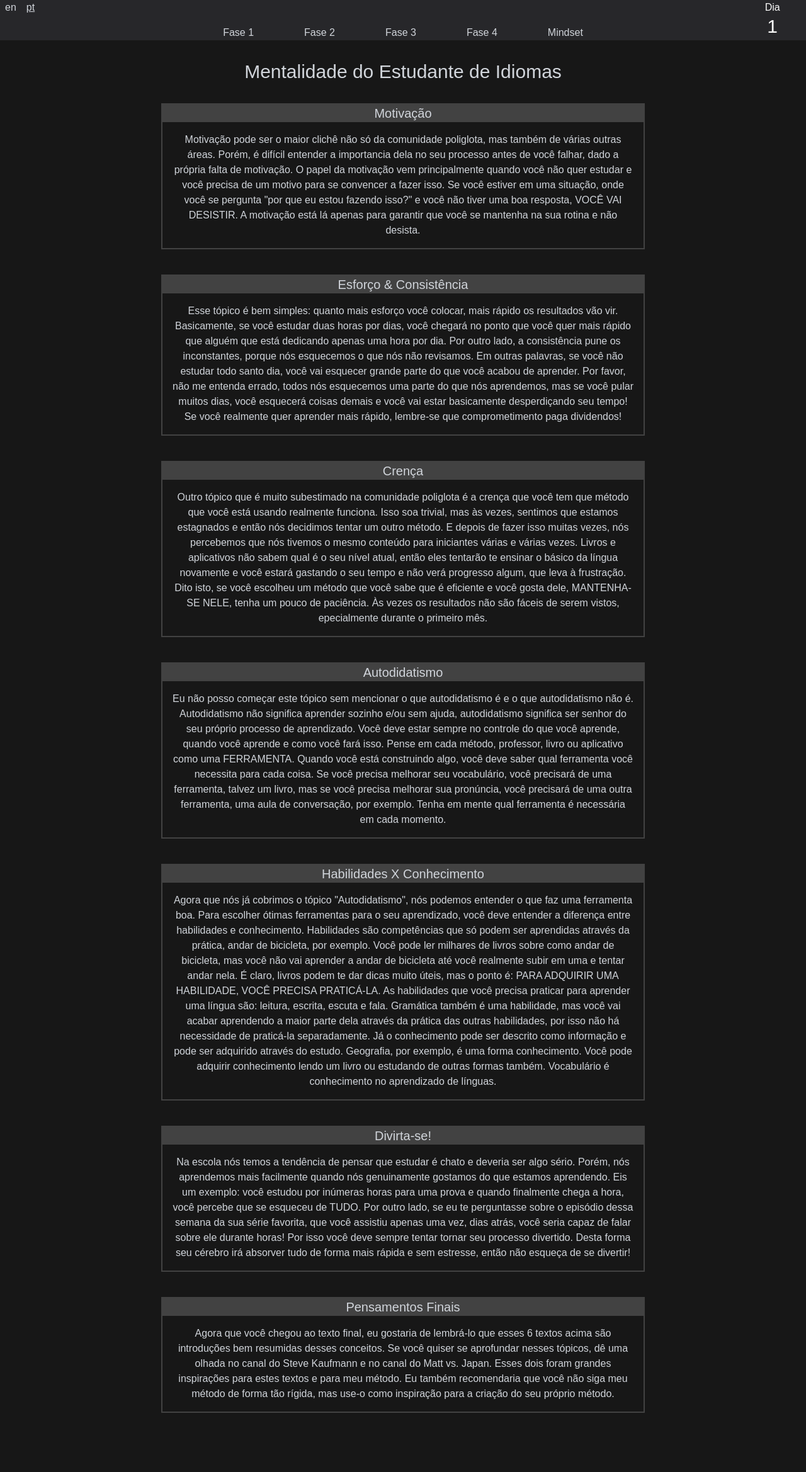
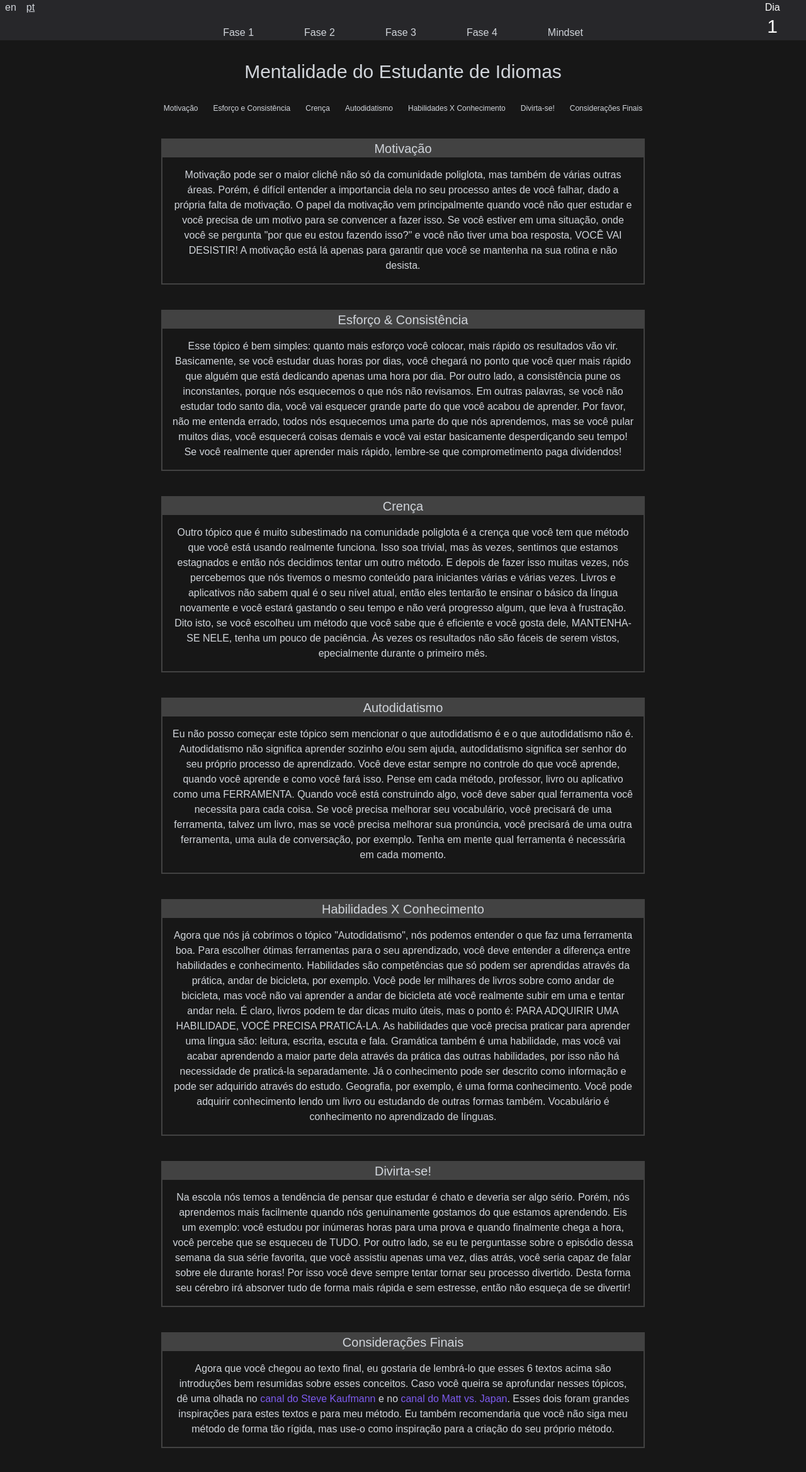
Before and after one commit to henriquerubido1/my-method, a React (Vite) app: page /pt/mindset in a window 1280 px wide. Shown: the whole page at 63% size. Before the commit the page ends 2284 px from the top, so only its background shows below. Built offline with nearby package versions, Linux system fonts and the light colour scheme.

Commit message:
feat:mindset pt refactored

```diff
--- a/src/components/en/FinalThoughts.jsx
+++ b/src/components/en/FinalThoughts.jsx
@@ -5,7 +5,8 @@ function FinalThoughts() {
 	return (
 		<div className={ mindsetBoxStyle }>
 			<h3 className={ mindsetTitle }>Final Thoughts</h3>
-			<p className="m-4">Now that you came to the final text, I would like to remind you that the 6 texts above are short introductions to those concepts. If you want to go in depth with those topics, check out <a href="https://www.youtube.com/c/Thelinguist" className="text-purple hover:underline">Steve Kaufmann's</a> and <a href="https://www.youtube.com/c/MATTvsJapan" className="text-purple hover:underline">Matt vs. Japan's</a> YouTube channels. Those two were great inspirations for these texts and for my method. I would also recommend that you do not follow my method strictly, but use it as an inspiration for the creation of your own method.</p>
+			{/* eslint-disable-next-line react/no-unescaped-entities */}
+			<p className="m-4">Now that you came to the final text, I would like to remind you that the 6 texts above are short introductions to those concepts. If you want to go in depth with those topics, check out <a href="https://www.youtube.com/c/Thelinguist" target="_blank" rel="noopener noreferrer" className="text-violet hover:underline">Steve Kaufmann's</a> and <a href="https://www.youtube.com/c/MATTvsJapan" target="_blank" rel="noopener noreferrer" className="text-violet hover:underline">Matt vs. Japan's</a> YouTube channels. Those two were great inspirations for these texts and for my method. I would also recommend that you do not follow my method strictly, but use it as an inspiration for the creation of your own method.</p>
 		</div>
 	);
 }
--- a/src/components/en/Mindset1.jsx
+++ b/src/components/en/Mindset1.jsx
@@ -6,7 +6,7 @@ function Mindset1() {
 		<div className={ mindsetBoxStyle }>
 			<h3 className={ mindsetTitle }>Motivation</h3>
 			{ /* eslint-disable-next-line react/no-unescaped-entities */ }
-			<p className="m-4">Motivation might be the greatest cliché not only in the language learning community, but also in many other areas. However, it is not easy to realize the importance of it in this process before you fail, due to the lack of the motivation itself. The role of the motivation comes only when you do not want to study and you need a reason to convince yourself to do so. If you find yourself in a situation, where you ask yourself "why am I doing this?" and you get no answer, YOU WILL GIVE UP. The motivation is there only to make sure that you stick to your routine and you do not give up.</p>
+			<p className="m-4">Motivation might be the greatest cliché not only in the language learning community, but also in many other areas. However, it is not easy to realize the importance of it in this process before you fail, due to the lack of the motivation itself. The role of the motivation comes only when you do not want to study and you need a reason to convince yourself to do so. If you find yourself in a situation, where you ask yourself "why am I doing this?" and you get no answer, YOU WILL GIVE UP! The motivation is there only to make sure that you stick to your routine and that you do not give up.</p>
 		</div>
 	);
 }
--- a/src/components/pt/FinalThoughtsPt.jsx
+++ b/src/components/pt/FinalThoughtsPt.jsx
@@ -4,8 +4,8 @@ import { mindsetBoxStyle, mindsetTitle } from '../../constants/styles';
 function FinalThoughtsPt() {
 	return (
 		<div className={ mindsetBoxStyle }>
-			<h3 className={ mindsetTitle }>Pensamentos Finais</h3>
-			<p className="m-4">Agora que você chegou ao texto final, eu gostaria de lembrá-lo que esses 6 textos acima são introduções bem resumidas desses conceitos. Se você quiser se aprofundar nesses tópicos, dê uma olhada no <a href="https://www.youtube.com/c/Thelinguist" className="text-purple hover:underline">canal do Steve Kaufmann</a> e no <a href="https://www.youtube.com/c/MATTvsJapan" className="text-purple hover:underline">canal do Matt vs. Japan</a>. Esses dois foram grandes inspirações para estes textos e para meu método. Eu também recomendaria que você não siga meu método de forma tão rígida, mas use-o como inspiração para a criação do seu próprio método.</p>
+			<h3 className={ mindsetTitle }>Considerações Finais</h3>
+			<p className="m-4">Agora que você chegou ao texto final, eu gostaria de lembrá-lo que esses 6 textos acima são introduções bem resumidas sobre esses conceitos. Caso você queira se aprofundar nesses tópicos, dê uma olhada no <a href="https://www.youtube.com/c/Thelinguist" target="_blank" rel="noopener noreferrer" className="text-violet hover:underline">canal do Steve Kaufmann</a> e no <a href="https://www.youtube.com/c/MATTvsJapan" target="_blank" rel="noopener noreferrer" className="text-violet hover:underline">canal do Matt vs. Japan</a>. Esses dois foram grandes inspirações para estes textos e para meu método. Eu também recomendaria que você não siga meu método de forma tão rígida, mas use-o como inspiração para a criação do seu próprio método.</p>
 		</div>
 	);
 }
--- a/src/components/pt/Mindset1pt.jsx
+++ b/src/components/pt/Mindset1pt.jsx
@@ -6,7 +6,7 @@ function Mindset1pt() {
 		<div className={ mindsetBoxStyle }>
 			<h3 className={ mindsetTitle }>Motivação</h3>
 			{ /* eslint-disable-next-line react/no-unescaped-entities */ }
-			<p className="m-4">Motivação pode ser o maior clichê não só da comunidade poliglota, mas também de várias outras áreas. Porém, é difícil entender a importancia dela no seu processo antes de você falhar, dado a própria falta de motivação. O papel da motivação vem principalmente quando você não quer estudar e você precisa de um motivo para se convencer a fazer isso. Se você estiver em uma situação, onde você se pergunta "por que eu estou fazendo isso?" e você não tiver uma boa resposta, VOCÊ VAI DESISTIR. A motivação está lá apenas para garantir que você se mantenha na sua rotina e não desista.</p>
+			<p className="m-4">Motivação pode ser o maior clichê não só da comunidade poliglota, mas também de várias outras áreas. Porém, é difícil entender a importancia dela no seu processo antes de você falhar, dado a própria falta de motivação. O papel da motivação vem principalmente quando você não quer estudar e você precisa de um motivo para se convencer a fazer isso. Se você estiver em uma situação, onde você se pergunta "por que eu estou fazendo isso?" e você não tiver uma boa resposta, VOCÊ VAI DESISTIR! A motivação está lá apenas para garantir que você se mantenha na sua rotina e não desista.</p>
 		</div>
 	);
 }
--- a/src/constants/styles.js
+++ b/src/constants/styles.js
@@ -9,3 +9,5 @@ export const emptyTdUncheckedStyle = 'bg-dark-gray p-9 opacity-75';
 export const mindsetBoxStyle = 'w-3/5 border-solid border-2 border-dark-gray';
 
 export const mindsetTitle = 'bg-dark-gray mb-3 text-xl';
+
+export const mindsetA = 'mx-3 hover:underline';
--- a/src/pages/pt/MindsetPt.jsx
+++ b/src/pages/pt/MindsetPt.jsx
@@ -1,5 +1,6 @@
 import React from 'react';
 import HeaderPt from '../../components/pt/HeaderPt';
+import { mindsetA } from '../../constants/styles';
 import Mindset1pt from '../../components/pt/Mindset1pt';
 import Mindset2pt from '../../components/pt/Mindset2pt';
 import Mindset3pt from '../../components/pt/Mindset3pt';
@@ -13,25 +14,34 @@ function MindsetPt() {
 		<div className="text-light-gray text-center">
 			<HeaderPt en="/mindset" pt="pt/mindset" />
 			<h1 className="m-8 text-3xl">Mentalidade do Estudante de Idiomas</h1>
-			<div className="flex justify-center mb-10">
+			<nav className="text-xs mb-10">
+				<a className={ mindsetA } href="#mindset1">Motivação</a>
+				<a className={ mindsetA } href="#mindset2">Esforço e Consistência</a>
+				<a className={ mindsetA } href="#mindset3">Crença</a>
+				<a className={ mindsetA } href="#mindset4">Autodidatismo</a>
+				<a className={ mindsetA } href="#mindset5">Habilidades X Conhecimento</a>
+				<a className={ mindsetA } href="#mindset6">Divirta-se!</a>
+				<a className={ mindsetA } href="#final-thoughts">Considerações Finais</a>
+			</nav>
+			<div id="mindset1" className="flex justify-center mb-10">
 				<Mindset1pt />
 			</div>
-			<div className="flex justify-center mb-10">
+			<div id="mindset2" className="flex justify-center mb-10">
 				<Mindset2pt />
 			</div>
-			<div className="flex justify-center mb-10">
+			<div id="mindset3" className="flex justify-center mb-10">
 				<Mindset3pt />
 			</div>
-			<div className="flex justify-center mb-10">
+			<div id="mindset4" className="flex justify-center mb-10">
 				<Mindset4pt />
 			</div>
-			<div className="flex justify-center mb-10">
+			<div id="mindset5" className="flex justify-center mb-10">
 				<Mindset5pt />
 			</div>
-			<div className="flex justify-center mb-10">
+			<div id="mindset6" className="flex justify-center mb-10">
 				<Mindset6pt />
 			</div>
-			<div className="flex justify-center mb-10">
+			<div id="final-thoughts" className="flex justify-center mb-10">
 				<FinalThoughtsPt />
 			</div>
 		</div>
```
Also changed, not shown: src/pages/en/Mindset.jsx (+17 -7 lines).
